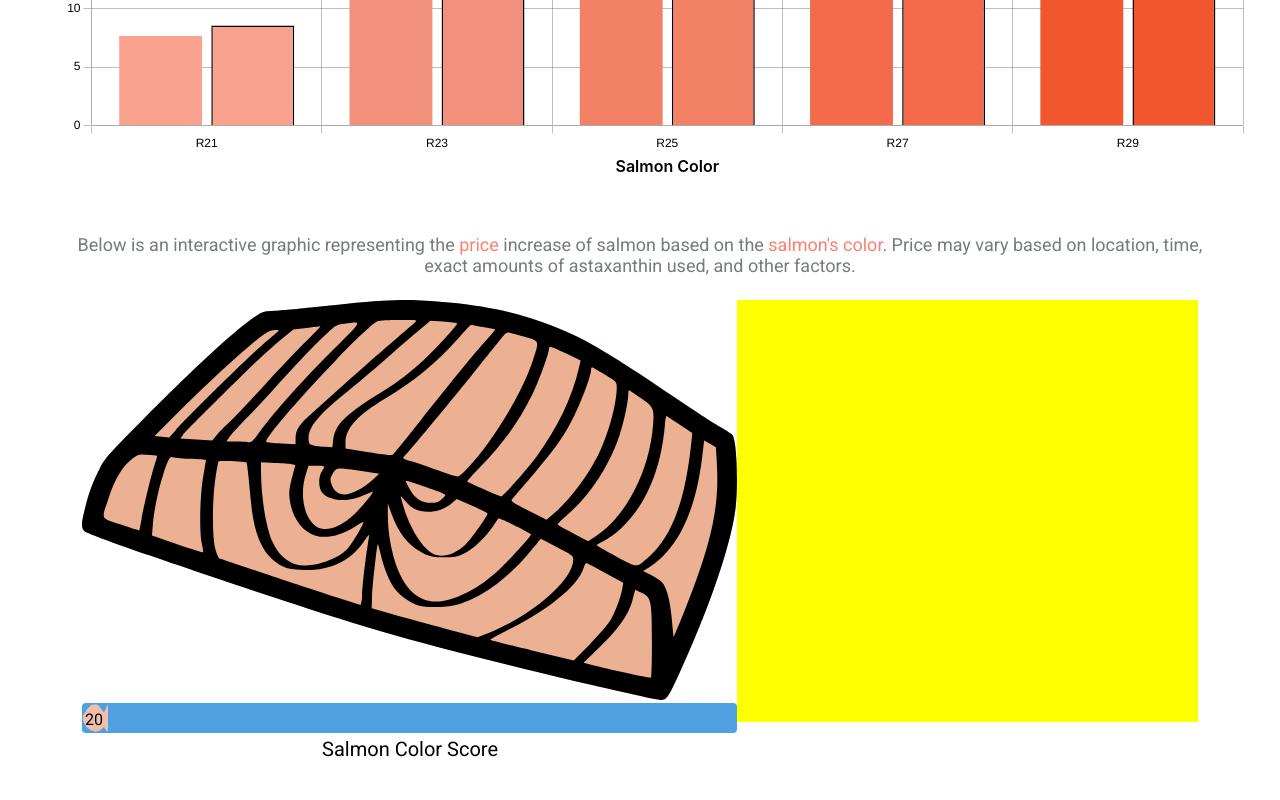
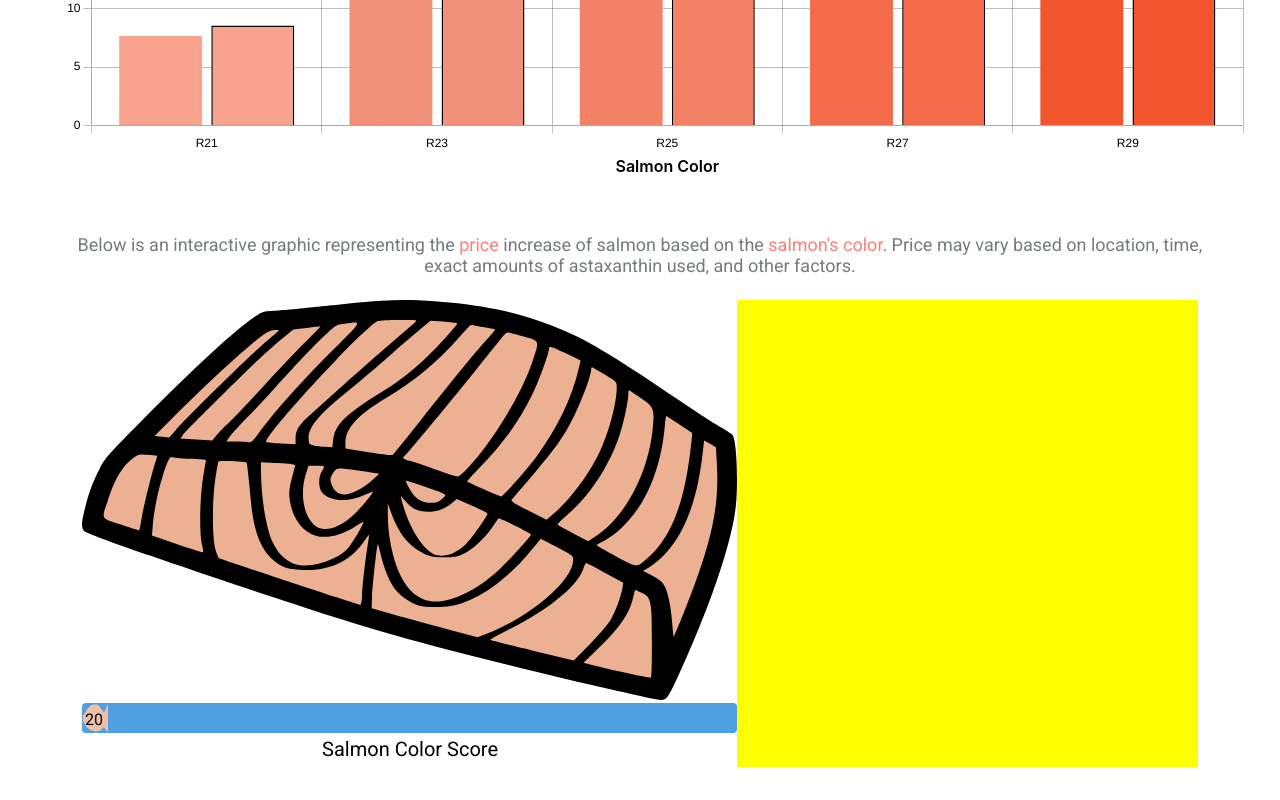
Before and after one commit to sungyotkim/gray-salmon-please, a React (Vite) app in the folder gray-salmon-please/: page / in a window 1280 px wide. Shown: the part 2414-3214 px from the top of the page. Built offline with nearby package versions, Linux system fonts and the light colour scheme.

Commit message:
adjust table size based on screen

```diff
--- a/gray-salmon-please/src/components/InteractiveSlider/SliderTable/SliderTable.css
+++ b/gray-salmon-please/src/components/InteractiveSlider/SliderTable/SliderTable.css
@@ -1,7 +1,12 @@
 .slider-table-wrapper {
   width: 100%;
   background-color: yellow;
-  /* height: 100%; */
   height: calc((54vw * 400) / 655);
-  /* max-height: 400px; */
+  max-height: 467px;
 }
+
+@media only screen and (max-width: 1416px) {
+  .slider-table-wrapper {
+    height: calc(((54vw * 400) / 655) + 67px);
+  }
+}
```
